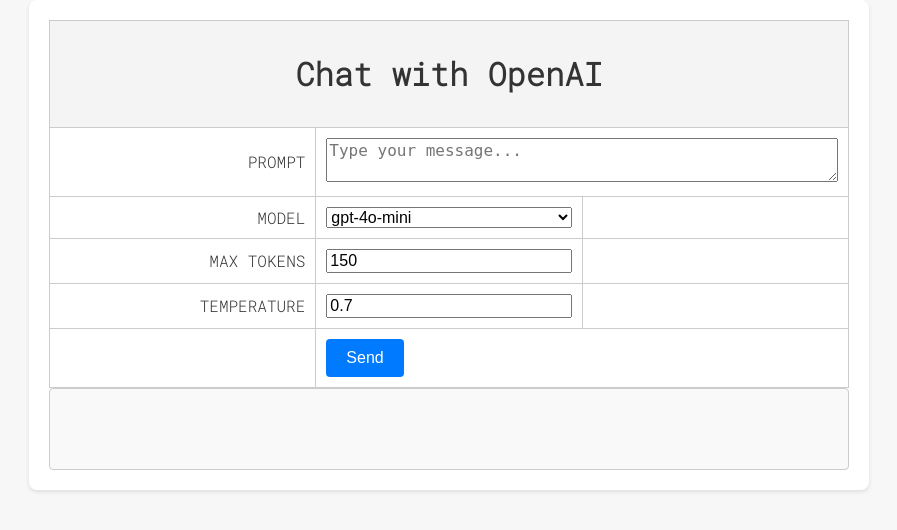
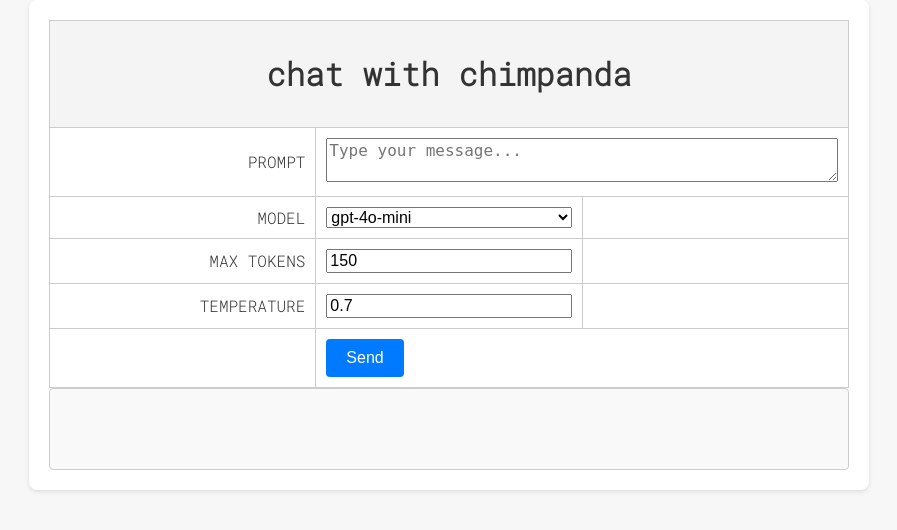
Before and after one commit to comesthesun/my_flask_app, a Flask app: page / in a window 1280 px wide. Shown: the top 530 px of the page, without its empty margins (191-1088 px from the left). Run offline with Flask 3, Linux system fonts and the light colour scheme.

Commit message:
Update chat-render-0730.html

```diff
--- a/templates/chat-render-0730.html
+++ b/templates/chat-render-0730.html
@@ -15,7 +15,7 @@
               <thead>
                   <tr>
                       <th colspan="3">
-                          <h1>Chat with OpenAI</h1>
+                          <h1>chat with chimpanda</h1>
                       </th>
                   </tr>
               </thead>
```
